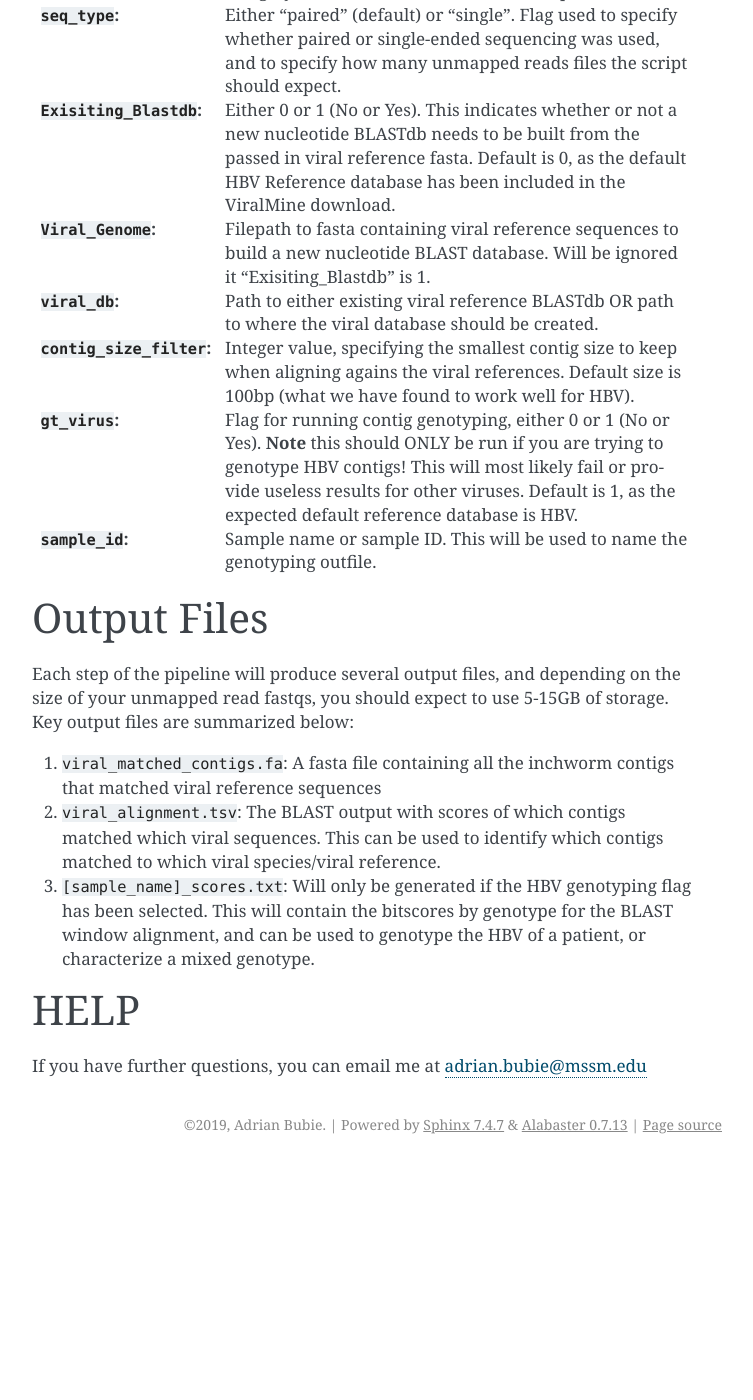
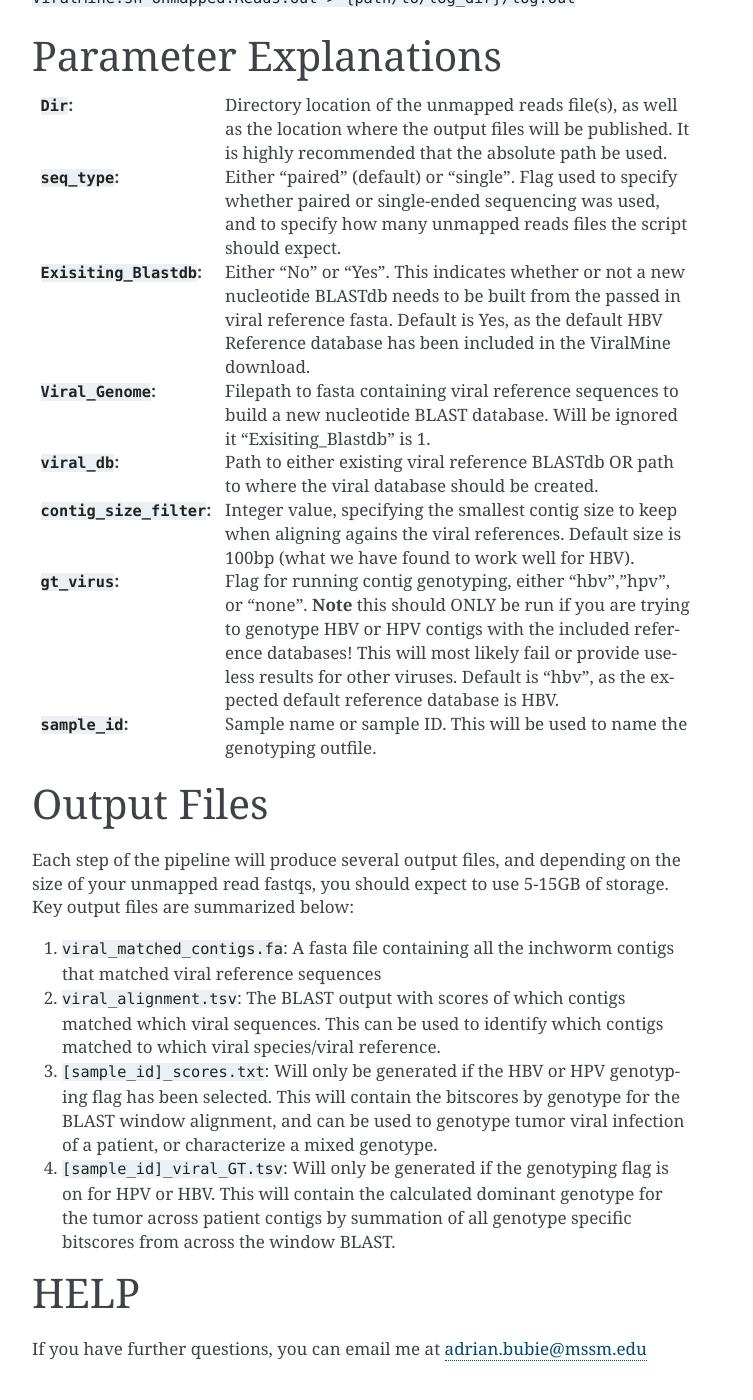
Before and after one commit to LosicLab/ViralMine, a Sphinx documentation site: the page built from docs/source/index.rst, in a window 1280 px wide and 1400 px high, scrolled down 3384 px. Shown: the whole window, without its empty margins (388-1141 px from the left). Built offline with Sphinx 7.4.7, drawn with Linux system fonts in a browser that asks for light colours; before the commit the page ends 4548 px from its top, so only the background shows below that; some of the changed text lies outside the part shown.

Commit message:
Adding HPV specific code, reference dbs

```diff
--- a/docs/source/index.rst
+++ b/docs/source/index.rst
@@ -66,6 +66,7 @@
 
 If you are mining HBV viral sequences, a nucleotide reference database has already been compiled for HBV genotypes `A, B, C, D, F,` and `G` from the HBVdb reference (https://hbvdb.ibcp.fr/HBVdb/HBVdbIndex) and included in the **ViralMine** download (see the ``HBV_Ref_dbs/`` directory). The script defualt is to pointed to this location.
 
+If you are mining HPV viral reads, a nucleotide reference database is also available (``HPV_Ref_dbs/``) that includes the 15 oncogenic genotypes associated with the vast majority of cervical cancers (*Castellsague, X. Gynecol Oncol. 2008*). Genome reference sequences for these genotypes were compiled from the most recent published sequence by RefSeq.
 
 
 Setup: ViralMine parameter configuration:
@@ -81,7 +82,7 @@
 	Viral_Genome="path/to/input.genome.fa"
 	viral_db="path/to/viral/blastn_db/viral.db"
 	contig_size_filter=200
-	gt_virus=1
+	gt_virus="hbv"
 	sample_id="sample_name"
 
 
@@ -112,11 +113,11 @@
 
 :``Dir``:	Directory location of the unmapped reads file(s), as well as the location where the output files will be published. It is highly recommended that the absolute path be used.
 :``seq_type``:	Either "paired" (default) or "single". Flag used to specify whether paired or single-ended sequencing was used, and to specify how many unmapped reads files the script should expect.
-:``Exisiting_Blastdb``:	Either 0 or 1 (No or Yes). This indicates whether or not a new nucleotide BLASTdb needs to be built from the passed in viral reference fasta. Default is 0, as the default HBV Reference database has been included in the ViralMine download.
+:``Exisiting_Blastdb``:	Either "No" or "Yes". This indicates whether or not a new nucleotide BLASTdb needs to be built from the passed in viral reference fasta. Default is Yes, as the default HBV Reference database has been included in the ViralMine download.
 :``Viral_Genome``:	Filepath to fasta containing viral reference sequences to build a new nucleotide BLAST database. Will be ignored it "Exisiting_Blastdb" is 1.
 :``viral_db``:	Path to either existing viral reference BLASTdb OR path to where the viral database should be created.
 :``contig_size_filter``:	Integer value, specifying the smallest contig size to keep when aligning agains the viral references. Default size is 100bp (what we have found to work well for HBV).
-:``gt_virus``:	Flag for running contig genotyping, either 0 or 1 (No or Yes). **Note** this should ONLY be run if you are trying to genotype HBV contigs! This will most likely fail or provide useless results for other viruses. Default is 1, as the expected default reference database is HBV.
+:``gt_virus``:	Flag for running contig genotyping, either "hbv","hpv", or "none". **Note** this should ONLY be run if you are trying to genotype HBV or HPV contigs with the included reference databases! This will most likely fail or provide useless results for other viruses. Default is "hbv", as the expected default reference database is HBV.
 :``sample_id``:	Sample name or sample ID. This will be used to name the genotyping outfile.
 
 
@@ -127,7 +128,8 @@
 
 1. ``viral_matched_contigs.fa``: A fasta file containing all the inchworm contigs that matched viral reference sequences
 2. ``viral_alignment.tsv``: The BLAST output with scores of which contigs matched which viral sequences. This can be used to identify which contigs matched to which viral species/viral reference.
-3. ``[sample_name]_scores.txt``: Will only be generated if the HBV genotyping flag has been selected. This will contain the bitscores by genotype for the BLAST window alignment, and can be used to genotype the HBV of a patient, or characterize a mixed genotype.
+3. ``[sample_id]_scores.txt``: Will only be generated if the HBV or HPV genotyping flag has been selected. This will contain the bitscores by genotype for the BLAST window alignment, and can be used to genotype tumor viral infection of a patient, or characterize a mixed genotype.
+4. ``[sample_id]_viral_GT.tsv``: Will only be generated if the genotyping flag is on for HPV or HBV. This will contain the calculated dominant genotype for the tumor across patient contigs by summation of all genotype specific bitscores from across the window BLAST.
 
 
 HELP
```
Also changed, not shown: other parts of docs/source/index.rst (+1 -1 lines), README.md (+6 -6 lines), 8 other files.
